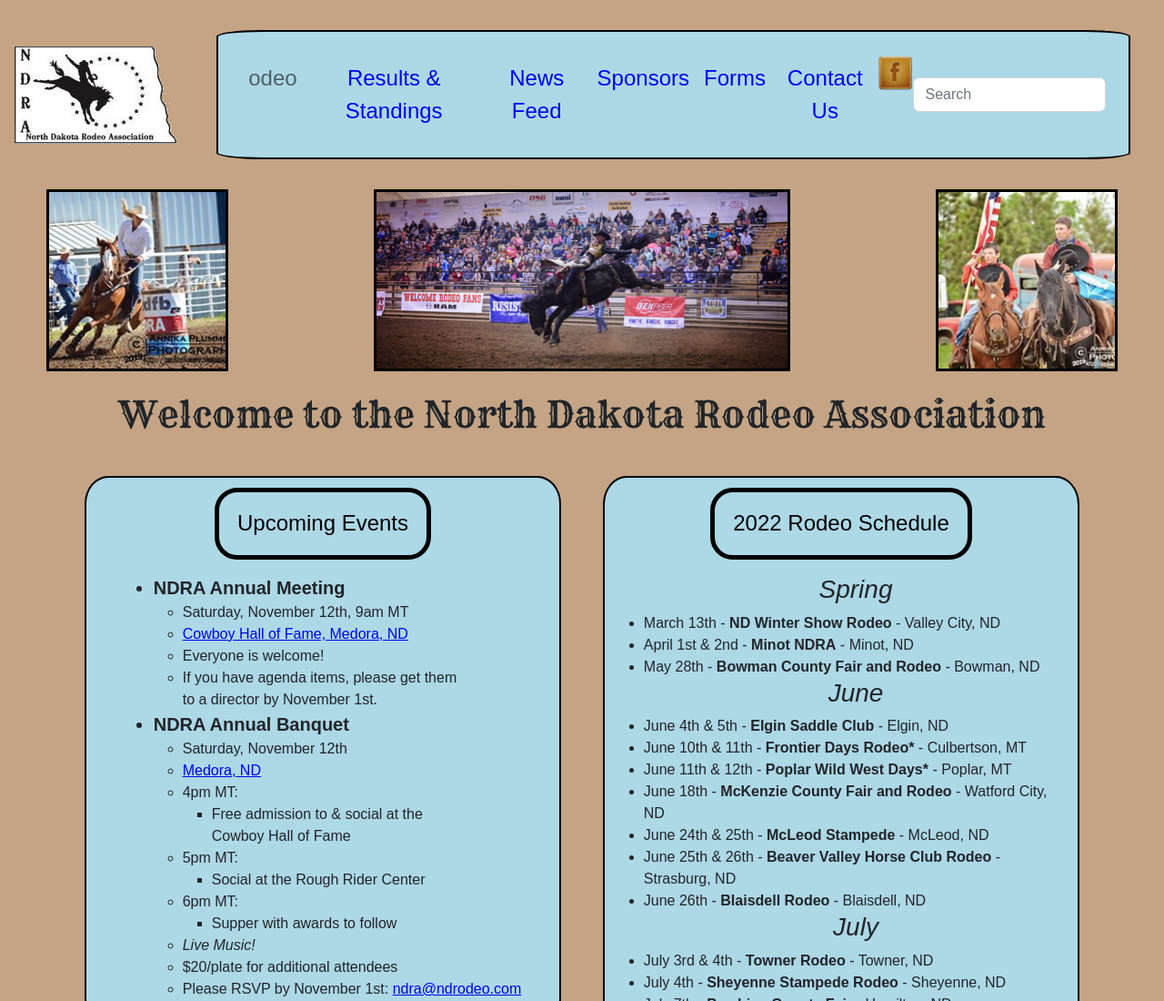
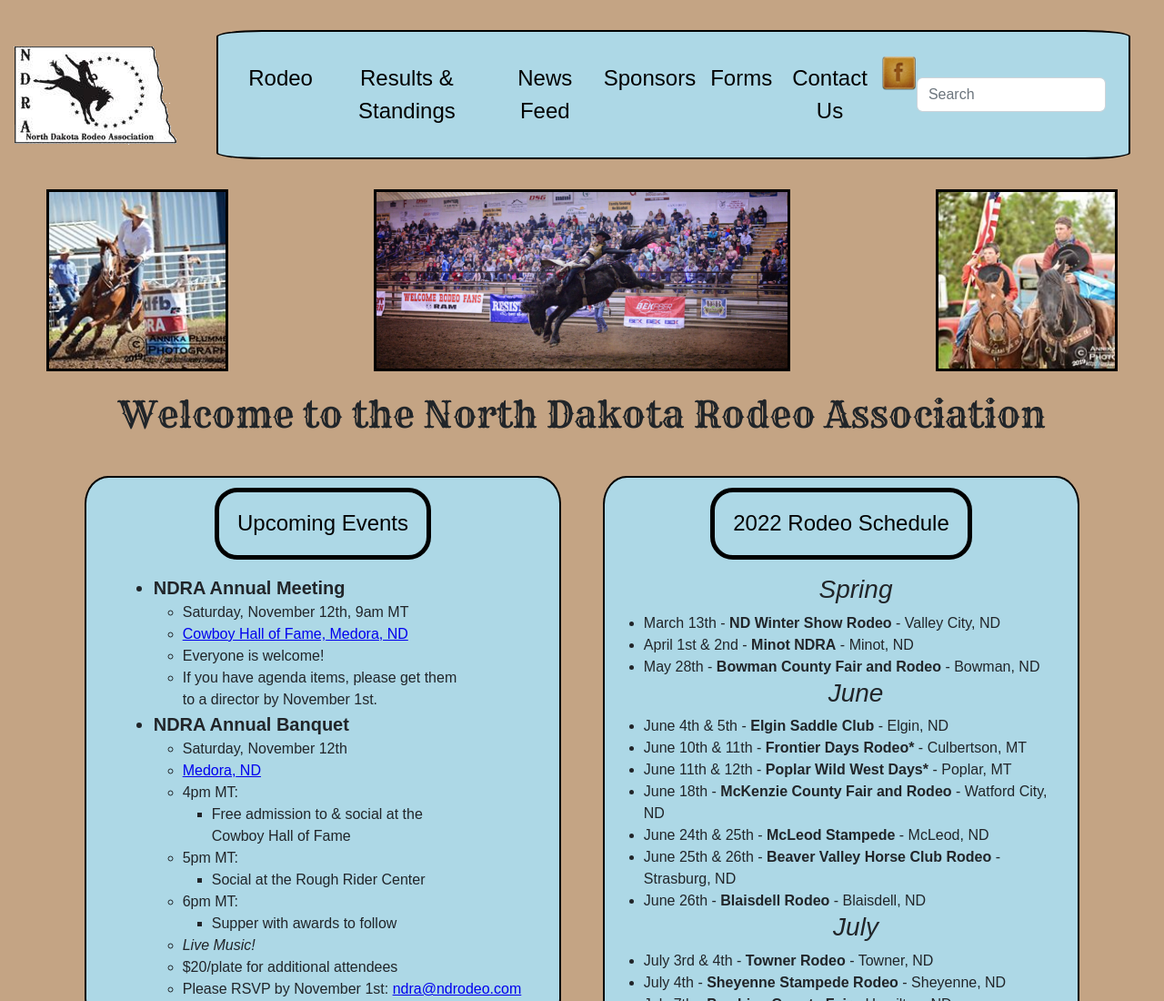
Before and after one commit to daringdolphin517/cs1300-ndrodeo, a plain HTML site: page index.html in a window 1280 px wide. Shown: the top 1100 px of the page at 91% size. Drawn offline with Linux system fonts and the light colour scheme.

Commit message:
Update index.html

```diff
--- a/index.html
+++ b/index.html
@@ -20,12 +20,12 @@
                 <div class=background-box>
                     <div class="collapse navbar-collapse">
                         <ul class="navbar-nav me-auto">
-                            <li class="navbar-item"><a class="nav-link">odeo</a></li>
-                            <li class="navbar-item"><a href="#" class="nav-link">Results & Standings</a></li>
-                            <li class="navbar-item"><a href="#" class="nav-link">News Feed</a></li>
-                            <li class="navbar-item"><a href="#" class="nav-link">Sponsors</a></li>
-                            <li class="navbar-item"><a href="#" class="nav-link">Forms</a></li>
-                            <li class="navbar-item"><a href="#" class="nav-link">Contact Us</a></li>
+                            <li class="navbar-item"><a href="#" style="color: black;" class="nav-link">Rodeo</a></li>
+                            <li class="navbar-item"><a href="#" style="color: black;" class="nav-link">Results & Standings</a></li>
+                            <li class="navbar-item"><a href="#" style="color: black;" class="nav-link">News Feed</a></li>
+                            <li class="navbar-item"><a href="#" style="color: black;" class="nav-link">Sponsors</a></li>
+                            <li class="navbar-item"><a href="#" style="color: black;" class="nav-link">Forms</a></li>
+                            <li class="navbar-item"><a href="#" style="color: black;" class="nav-link">Contact Us</a></li>
                             <a href="https://www.facebook.com/profile.php?id=100063684997604" target="_blank">
                                 <img src="images/FB_icon.png" width="40" height="40" alt="Facebook"></a>
                         </ul>
```
